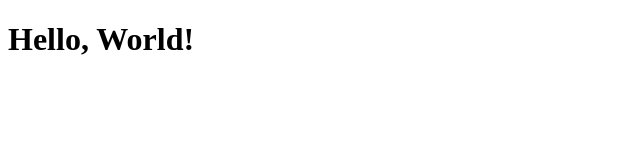
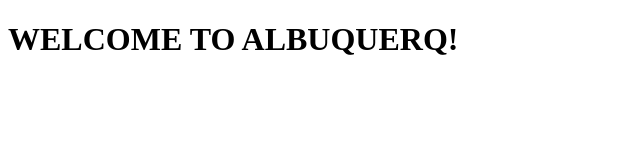
Before and after one commit to THEGAMER221148/quelxgame, a plain HTML site: page index.html in a window 1280 px wide. Shown: the whole page, without its empty margins (0-640 px from the left). Drawn offline with Linux system fonts and the light colour scheme.

Commit message:
Update index.html

```diff
--- a/index.html
+++ b/index.html
@@ -4,10 +4,12 @@
         <meta charset="UTF-8">
         <title>Welcome to Albuquerq!</title>
         <style>
+            h1 {
 
+            }
         </style>
     </head>
     <body>
-        <h1>Hello, World!</h1>
+        <h1>WELCOME TO ALBUQUERQ!</h1>
     </body>
 </html>
```
